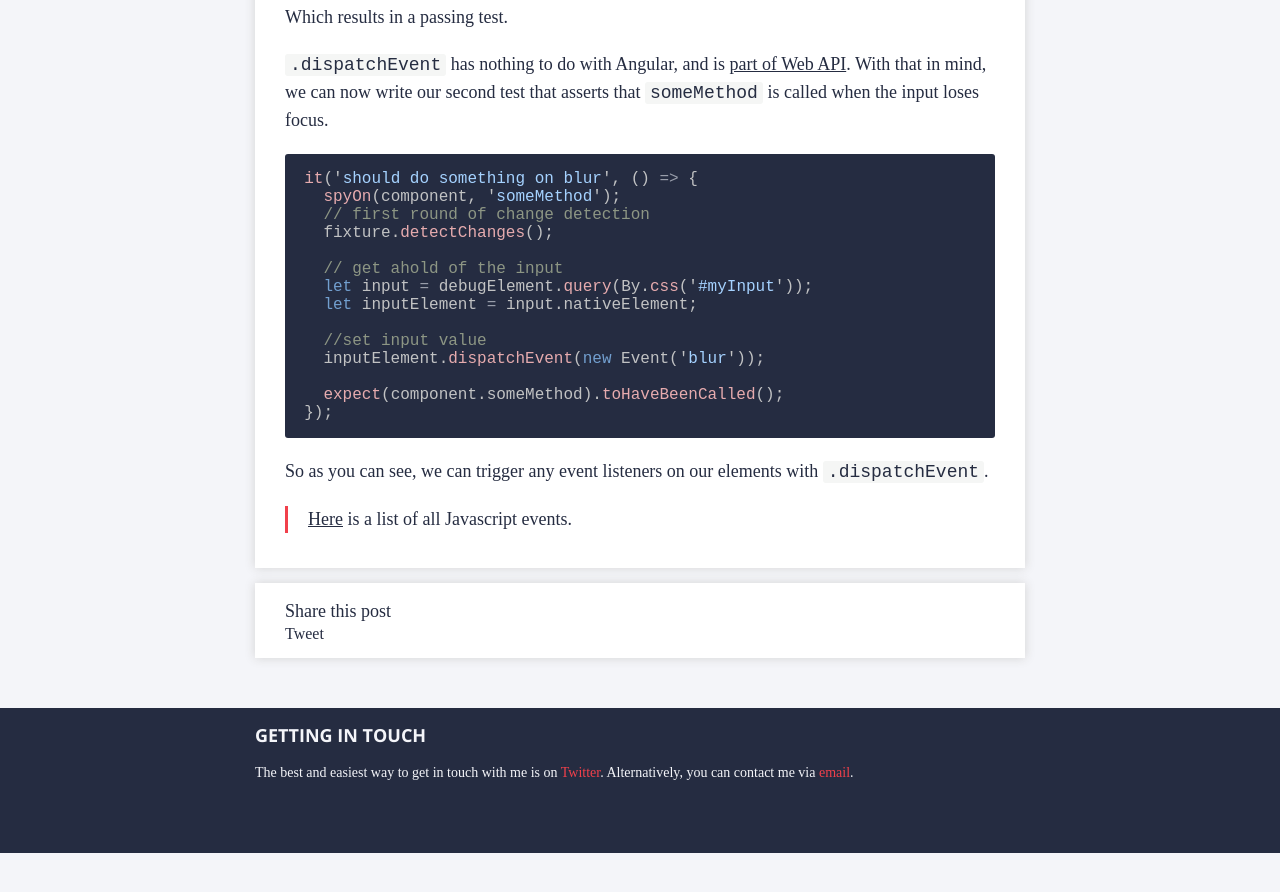
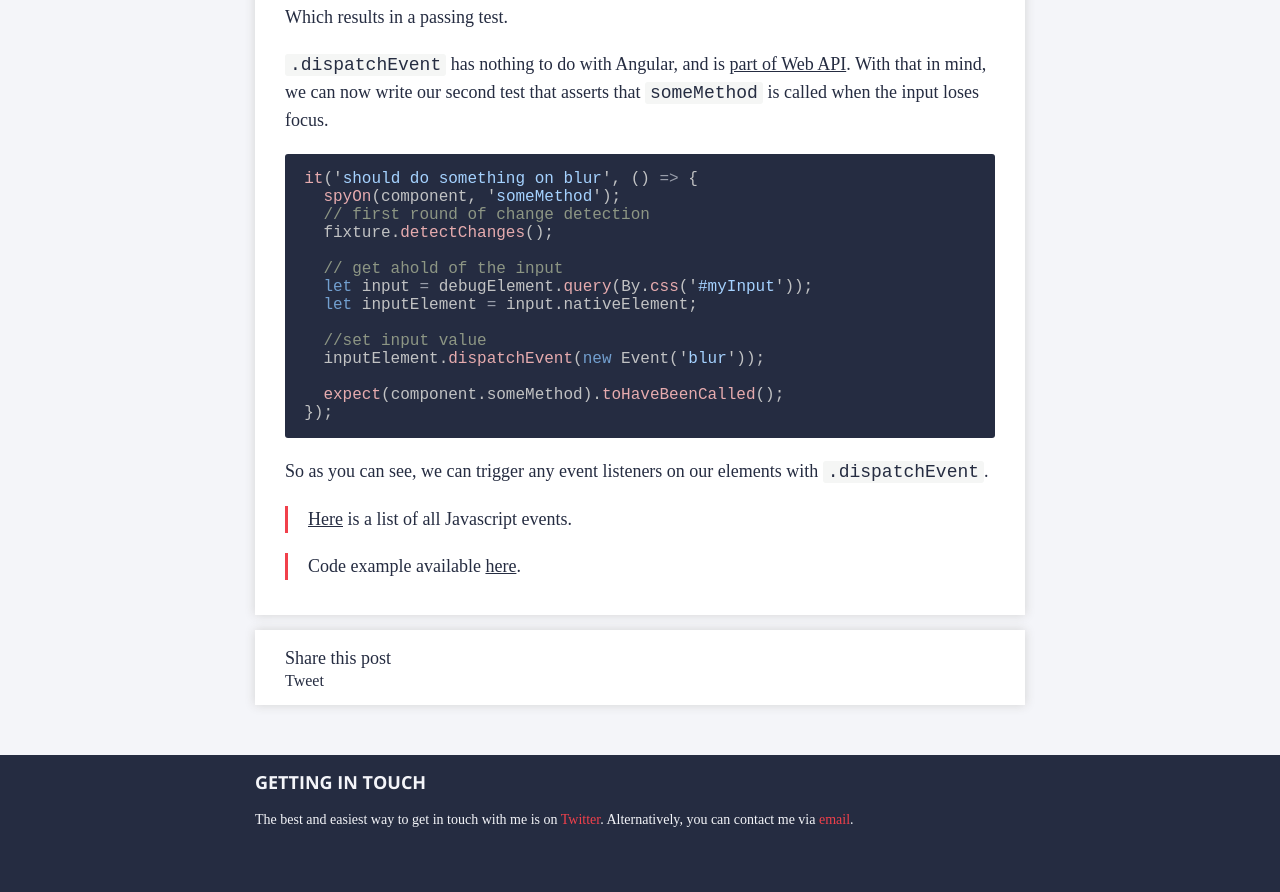
Before and after one commit to kirjai/deprecated-blog, a Jekyll site: the page built from _posts/2016-12-08-testing-forms-dispatchevent.markdown, in a window 1280 px wide and 900 px high, scrolled down 2178 px. Shown: the top 892 px of the window. Built offline with Jekyll 4.4.1, drawn with Linux system fonts in a browser that asks for light colours; some web fonts are replaced; comment, search, counter and statistics services are not loaded; before the commit the page ends 3031 px from its top, so only the background shows below that.

Commit message:
feat: testing-forms: add link to code

```diff
--- a/_posts/2016-12-08-testing-forms-dispatchevent.markdown
+++ b/_posts/2016-12-08-testing-forms-dispatchevent.markdown
@@ -119,3 +119,5 @@ With that in mind, we can now write our second test that asserts that `someMetho
 So as you can see, we can trigger any event listeners on our elements with `.dispatchEvent`.
 
 > [Here](https://developer.mozilla.org/en-US/docs/Web/Events) is a list of all Javascript events.
+
+> Code example available [here](https://github.com/kirjai/blog-code-snippets/tree/master/testing-form-inputs).
```
